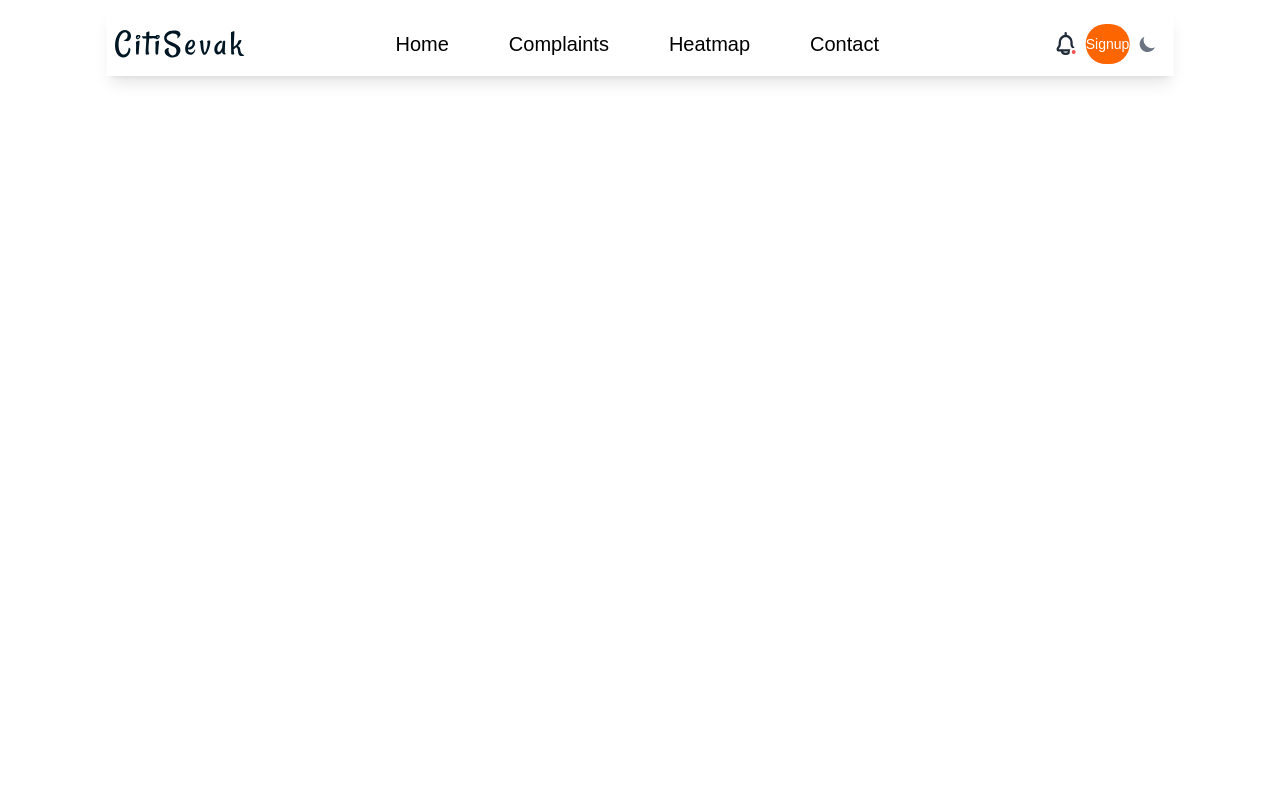
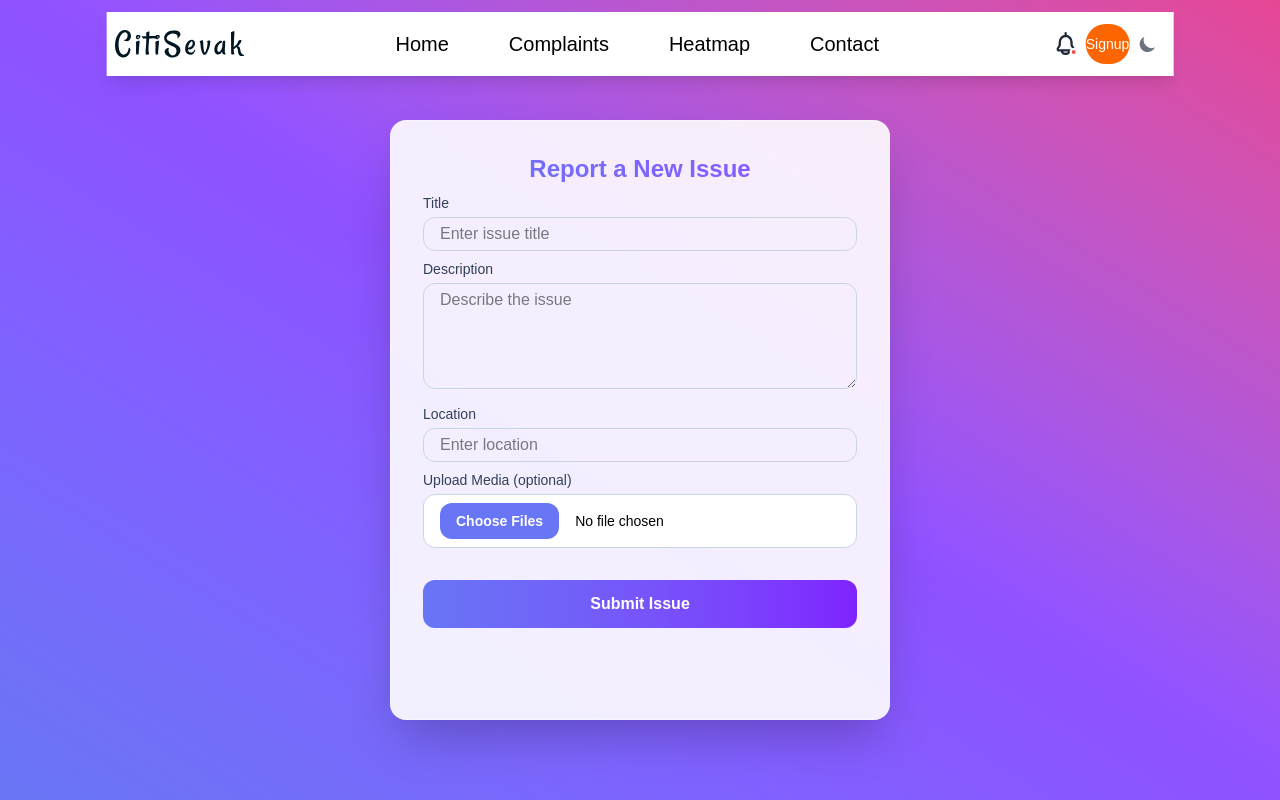
Before and after one commit to php2k6/gcet-hack, a React (Vite) app in the folder frontend/: page /newissue in a window 1280 px wide. Built offline with nearby package versions, Linux system fonts and the light colour scheme.

Commit message:
Added post an issue page

```diff
--- a/frontend/package.json
+++ b/frontend/package.json
@@ -15,12 +15,14 @@
     "@react-oauth/google": "^0.12.2",
     "axios": "^1.11.0",
     "flowbite-react": "^0.12.4",
+    "formik": "^2.4.6",
     "gsap": "^3.13.0",
     "lucide-react": "^0.542.0",
     "react": "^19.1.0",
     "react-dom": "^19.1.0",
     "react-icons": "^5.5.0",
-    "react-router-dom": "^7.8.2"
+    "react-router-dom": "^7.8.2",
+    "yup": "^1.7.0"
   },
   "devDependencies": {
     "@eslint/js": "^9.31.0",
--- a/frontend/src/App.jsx
+++ b/frontend/src/App.jsx
@@ -10,6 +10,7 @@ import Complaints from "./pages/Complaints";
 import Heatmap from "./pages/Heatmap";
 import Signup from "./pages/Signup";
 import Login from "./pages/Login";
+import NewIssue from "./pages/NewIssue";
 import Notification from "./pages/Notification";
 
 export default function App() {
@@ -91,6 +92,7 @@ export default function App() {
             <Route path="/login" element={<Login />} />
             <Route path="/report" element={<Report />} />
             <Route path="/notification" element={<Notification />} />
+            <Route path="/newissue" element={<NewIssue />} />
           </Routes>
         </Router>
       </ThemeProvider>
--- /dev/null
+++ b/frontend/src/pages/NewIssue.jsx
@@ -0,0 +1,161 @@
+import React from "react";
+import { useState } from "react";
+import { useFormik } from "formik";
+import * as Yup from "yup";
+const NewIssue = () => {
+  const [previewFiles, setPreviewFiles] = useState([]);
+
+  const formik = useFormik({
+    initialValues: {
+      title: "",
+      description: "",
+      location: "",
+      media: [],
+    },
+    validationSchema: Yup.object({
+      title: Yup.string().required("Title is required"),
+      description: Yup.string().required("Description is required"),
+      location: Yup.string().required("Location is required"),
+    }),
+    onSubmit: (values) => {
+      console.log("Submitted issue : ", values);
+      alert("Issue reported.");
+    },
+  });
+
+  const files = (event) => {
+    const file = Array.from(event.currentTarget.files);
+    formik.setFieldValue("media", file);
+
+    const prev = file.map((f) => ({
+      name: f.name,
+      url: URL.createObjectURL(f),
+      type: f.type,
+    }));
+    setPreviewFiles(prev);
+  };
+  return (
+    <>
+      <div className="flex min-h-screen items-center justify-center bg-gradient-to-tr from-indigo-500 via-violet-500 to-pink-500 p-5">
+        <div className="relative min-h-[600px] w-[500px]">
+          <div className="relative min-h-[600px] w-full">
+            <form
+              onSubmit={formik.handleSubmit}
+              className="absolute mt-5 flex min-h-[600px] w-full flex-col justify-start rounded-2xl border border-white/30 bg-white/90 p-8 shadow-2xl backdrop-blur-xl"
+            >
+              <div className="mb-2 text-center">
+                <h3 className="bg-gradient-to-r from-indigo-500 to-violet-500 bg-clip-text text-2xl font-bold text-transparent">
+                  Report a New Issue
+                </h3>
+              </div>
+
+              <div className="mb-2">
+                <label className="mb-1 block text-sm font-medium text-slate-700">
+                  Title
+                </label>
+                <input
+                  type="text"
+                  name="title"
+                  placeholder="Enter issue title"
+                  onChange={formik.handleChange}
+                  onBlur={formik.handleBlur}
+                  value={formik.values.title}
+                  className="w-full rounded-xl border border-slate-300 px-4 py-1 transition outline-none focus:border-indigo-500 focus:ring-2 focus:ring-indigo-200"
+                />
+                {formik.touched.title && formik.errors.title ? (
+                  <p className="text-xs text-red-500">{formik.errors.title}</p>
+                ) : null}
+              </div>
+
+              {/* Description */}
+              <div className="mb-2">
+                <label className="mb-1 block text-sm font-medium text-slate-700">
+                  Description
+                </label>
+                <textarea
+                  name="description"
+                  rows="4"
+                  placeholder="Describe the issue"
+                  onChange={formik.handleChange}
+                  onBlur={formik.handleBlur}
+                  value={formik.values.description}
+                  className="w-full rounded-xl border border-slate-300 px-4 py-1 transition outline-none focus:border-indigo-500 focus:ring-2 focus:ring-indigo-200"
+                ></textarea>
+                {formik.touched.description && formik.errors.description ? (
+                  <p className="text-xs text-red-500">
+                    {formik.errors.description}
+                  </p>
+                ) : null}
+              </div>
+
+              {/* Location */}
+              <div className="mb-2">
+                <label className="mb-1 block text-sm font-medium text-slate-700">
+                  Location
+                </label>
+                <input
+                  type="text"
+                  name="location"
+                  placeholder="Enter location"
+                  onChange={formik.handleChange}
+                  onBlur={formik.handleBlur}
+                  value={formik.values.location}
+                  className="w-full rounded-xl border border-slate-300 px-4 py-1 transition outline-none focus:border-indigo-500 focus:ring-2 focus:ring-indigo-200"
+                />
+                {formik.touched.location && formik.errors.location ? (
+                  <p className="text-xs text-red-500">
+                    {formik.errors.location}
+                  </p>
+                ) : null}
+              </div>
+
+              {/* Media Upload */}
+              <div className="mb-2">
+                <label className="mb-1 block text-sm font-medium text-slate-700">
+                  Upload Media (optional)
+                </label>
+                <input
+                  type="file"
+                  name="media"
+                  accept="image/*,video/*"
+                  multiple
+                  onChange={files}
+                  className="block w-full cursor-pointer rounded-xl border border-slate-300 bg-white px-4 py-2 text-sm outline-none file:mr-4 file:rounded-xl file:border-0 file:bg-indigo-500 file:px-4 file:py-2 file:text-sm file:font-semibold file:text-white hover:file:bg-indigo-600"
+                />
+                <div className="mt-2 flex flex-wrap gap-2">
+                  {previewFiles.map((file, i) => (
+                    <div key={i} className="relative">
+                      {file.type.startsWith("image") ? (
+                        <img
+                          src={file.url}
+                          alt={file.name}
+                          className="h-15 w-15 rounded-lg object-cover"
+                        />
+                      ) : (
+                        <video
+                          src={file.url}
+                          className="h-20 w-28 rounded-lg object-cover"
+                          controls
+                        />
+                      )}
+                    </div>
+                  ))}
+                </div>
+              </div>
+
+              {/* Submit */}
+              <button
+                type="submit"
+                className="mt-4 w-full rounded-xl bg-gradient-to-r from-indigo-500 to-violet-600 py-3 font-semibold text-white transition hover:shadow-lg"
+              >
+                Submit Issue
+              </button>
+            </form>
+          </div>
+        </div>
+      </div>
+    </>
+  );
+};
+
+export default NewIssue;
```
Also changed, not shown: 1 other file (tests, documents, lock files or other folders).
